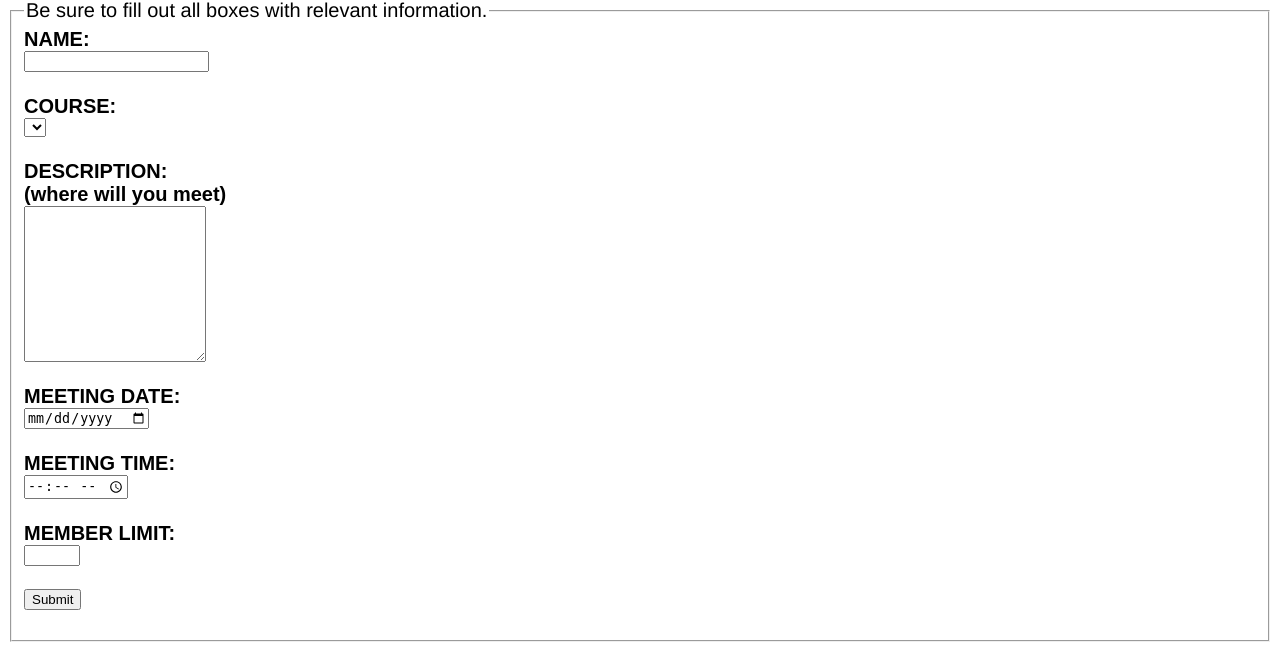
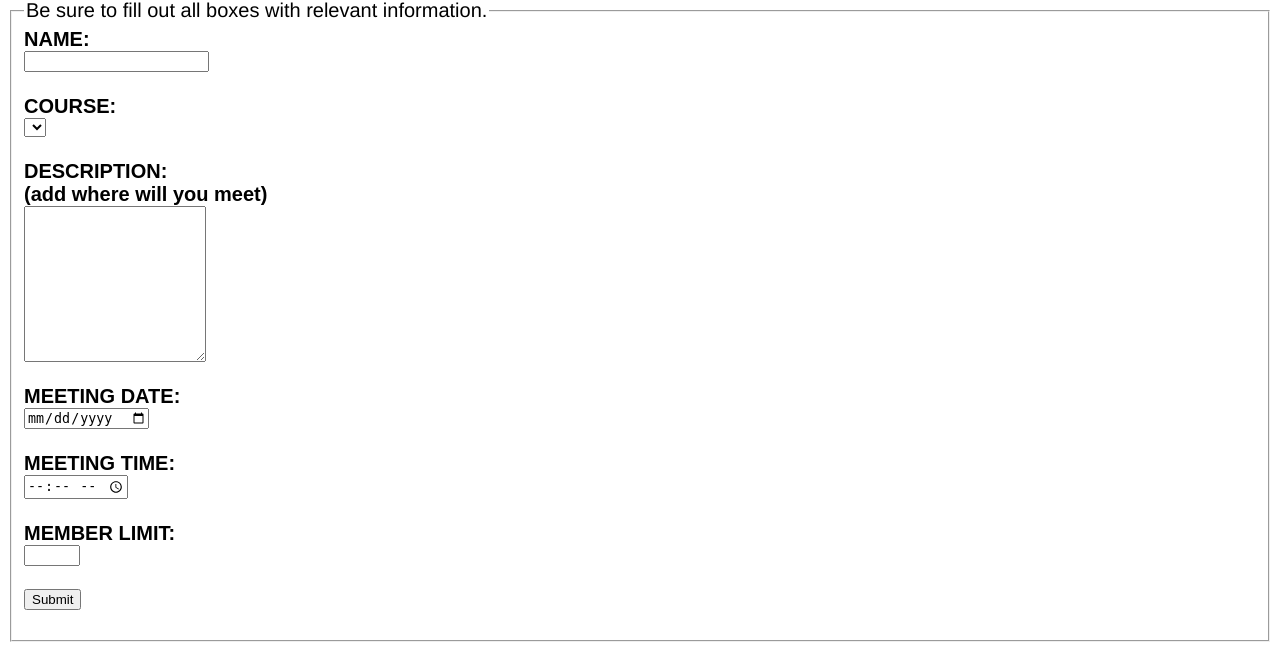
Before and after one commit to JBushagour/StudyGroupApp, a Python web app: template templates/group-edit.html in a window 1280 px wide. Shown: the part 191-841 px from the top of the page. Run offline with Jinja, Linux system fonts and the light colour scheme; the template is opened without the code that fills it, so the values that code supplies are empty.

Commit message:
add relevant description

```diff
--- a/templates/group-edit.html
+++ b/templates/group-edit.html
@@ -16,7 +16,7 @@
             {% endfor %}
         </select>
         <br><br>
-        <b>DESCRIPTION:<br> (where will you meet)</b><br>
+        <b>DESCRIPTION:<br> (add where will you meet)</b><br>
         <textarea name="description" rows="10" maxlength="300">{{description}}</textarea><br><br>
         <label for="start"><b>MEETING DATE:</b></label><br><input type="date" id="start" name="meet" value="{{meeting_date}}"><br>
 
```
